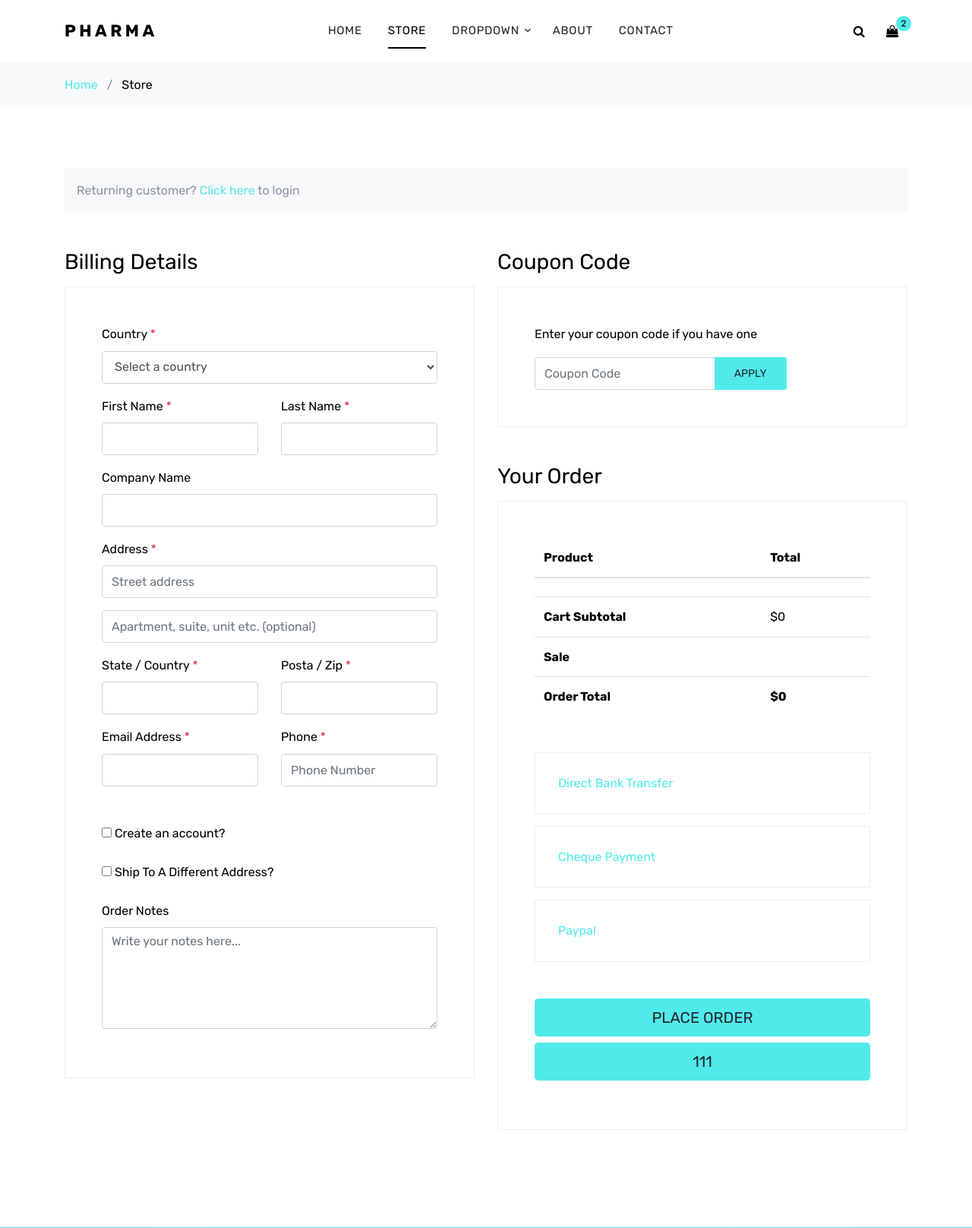
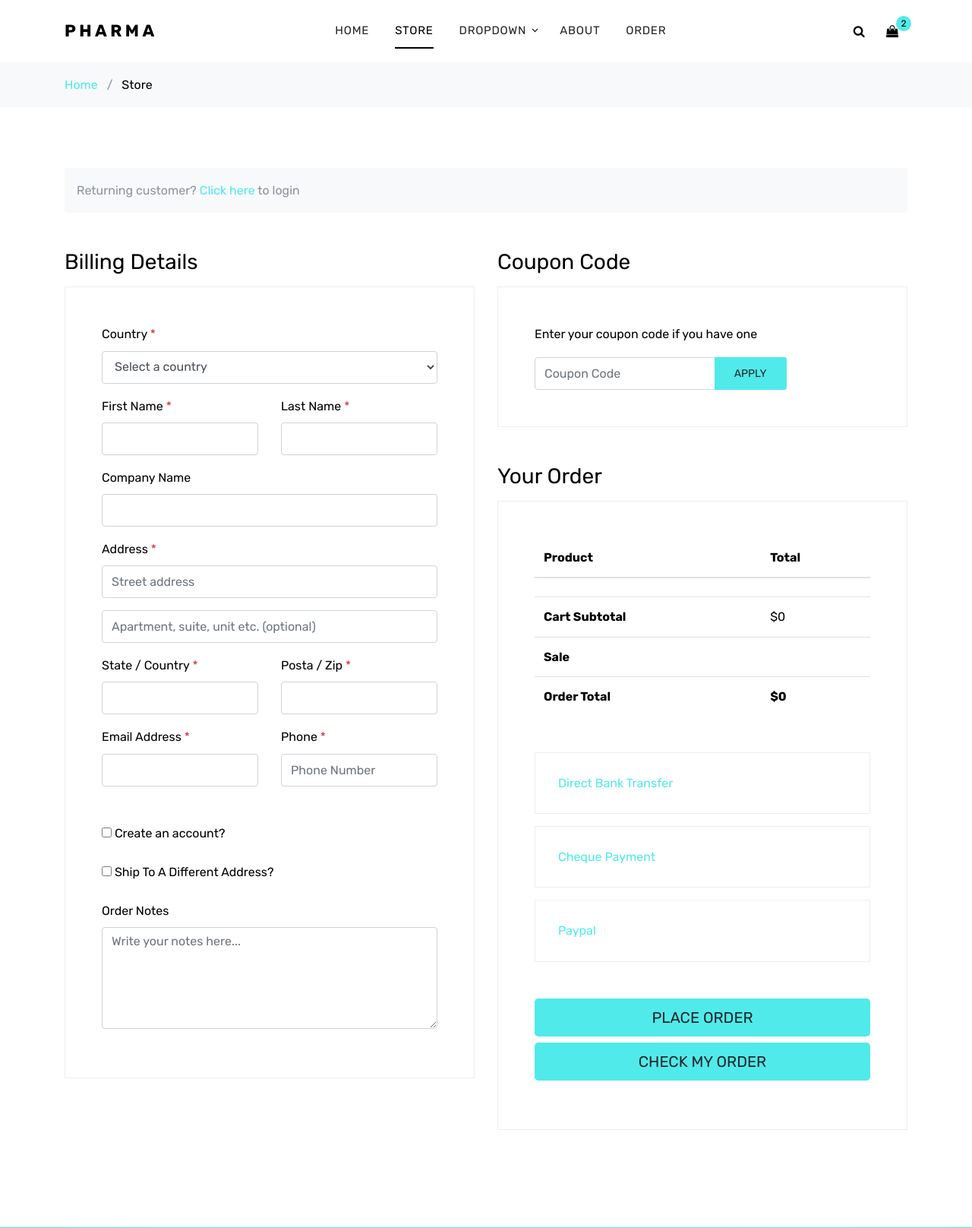
Before and after one commit to bluegmlduf2/pharmaShop, a PHP site: the page made by application/views/page/checkout.php in a window 1280 px wide. Shown: the top 1616 px of the page at 76% size. Run offline with PHP 8.4, Linux system fonts and the light colour scheme; the template is opened without the code that fills it, so the values that code supplies are empty; some web fonts are replaced.

Commit message:
20200617 윤희열 주문완료

```diff
--- a/application/controllers/main.php
+++ b/application/controllers/main.php
@@ -89,13 +89,13 @@ class Main extends CI_Controller {
 	}
 
 	/**
-	 * 연락처 화면 호출
+	 * 주문리스트화면
 	 */
-	public function contact() {
+	public function orderList() {
 		$default_data=array('title'=> "Wally's Portfolio");
 
 		$this->load->view('layout/header', $default_data);
-		$this->load->view('page/contact', $data);
+		$this->load->view('page/orderList', $data);
 		$this->load->view('layout/footer', $default_data);
 	}
 	/**
@@ -202,7 +202,7 @@ class Main extends CI_Controller {
 			}
 
 			$this->db->close();
-			echo json_encode(array('result'=>$order_cd));
+			echo json_encode(array('order_cd'=>$order_cd));
 		}catch(Exception $e){
 			$this->db->close();
 			log_message("error",$e);
@@ -210,4 +210,26 @@ class Main extends CI_Controller {
 		}
 	}
 
+		/**
+	 * 주문 번호 체크
+	 */
+	public function CheckOrderList() {
+		$this->load->model('Order_model');
+		$data = $this->input->post('data', true);
+		$json_data = json_decode( $data,true);
+
+		try{
+			$order_cnt=$this->Order_model->GetOrderCnt($json_data['order_cd']);
+
+			if($order_cnt[0]->CNT!=1){
+				echo json_encode(array('order_cd'=>'_error','message'=>'Please Check the OrderNumber'));
+			}else{
+				echo json_encode(array('order_cd'=>$order_cnt));
+			}
+		}catch(Exception $e){
+			$this->db->close();
+			log_message("error",$e);
+			//echo json_encode(array('result'=>'_error','message'=>$e+' Please Contact Administator'));
+		}
+	}
 }
--- a/application/views/layout/header.php
+++ b/application/views/layout/header.php
@@ -66,7 +66,7 @@
                   </ul>
                 </li>
                 <li><a href="/pharmaShop/main/about">About</a></li>
-                <li><a href="/pharmaShop/main/cart">Contact</a></li>
+                <li><a href="/pharmaShop/main/checkout">Order</a></li>
               </ul>
             </nav>
           </div>
--- a/application/views/page/checkout.php
+++ b/application/views/page/checkout.php
@@ -281,7 +281,7 @@
                     <button class="btn btn-primary btn-lg btn-block" id='btnOrder' onclick='placeOrder()'>Place
                       Order</button>
 
-                      <button class="btn btn-primary btn-lg btn-block" id='btn111' >111</button>
+                      <button class="btn btn-primary btn-lg btn-block" id='btnChkOrder' >Check My Order</button>
                   </div>
 
                 </div>
--- a/static/libraries/js/pharma_checkout.js
+++ b/static/libraries/js/pharma_checkout.js
@@ -24,7 +24,6 @@ $(function () {
             $('html').scrollTop(0);//해당 셀렉터까지 스크롤 이동
             $('#showMoreBtn').text('SHOW MORE');
             toggle=true
-
         }
     });
 
@@ -34,20 +33,69 @@ $(function () {
         $(this).val($(this).val().replace(/[^-0-9]/gi, ""));
     });
 
+    //Check My Order
+    $('#btnChkOrder').click(function(){
+        swal("Input Your Order Number:", {
+            content: "input",
+          })
+          .then((value) => {
+            var obj ={
+                "order_cd": value
+            };
+            obj = JSON.stringify(obj);//json객체 -> json문자열
 
+            $.ajax({
+                type: "POST",
+                url: "/pharmaShop/main/checkOrderList",
+                data: {
+                    "data": obj
+                },
+                async: false,
+                dataType: "json",
+                success: function (result) {
+                    if(result.order_cd[0].CNT==1){
+                        swal("Thanks!", "Successfully Checked!", "success");
+                        debugger
+                        location.herf="/pharmaShop/main/orderList/"+value;
+                    }else{
+                        swal("Sorry Check the OrderNumber!", result.message, "error");
+                    }
+                    //콜백함수-->동기적으로 동작 location.reload();가 비동기적으로 실행되버리기때문
+                    //var syncFunc=function(lastCall){
 
-    $('#btn111').click(function(){
-        $('#c_country').val('3'),
-        $('#c_fname').val('2');
-        $('#c_lname').val('3');
-        $('#c_companyname').val('4');
-        $('#c_address').val('5');
-        $('#c_address_opt').val('6');
-        $('#c_state_country').val('7');
-        $('#c_postal_zip').val('8');
-        $('#c_email_address').val('9');
-        $('#c_phone').val('10');
-        $('#c_order_notes').val('11');
+                        //주문번호
+                        //swal("Successfully Ordered!", "Check Your Order Number!  \n Youu OrderNumber Is : ", "success");
+
+                        // //로컬스토리지 비우기 확인
+                        // swal({
+                        //     title: "Successfully Ordered!",
+                        //     text: "Check Your Order Number! [ "+result.result+" ]  \n  Would you delete Cart List?",
+                        //     icon: "success",
+                        //     confirmButtonColor: '#3085d6',
+                        //     cancelButtonColor: '#d33',
+                        //     buttons: true
+                        // })
+                        // .then((willDelete) => {
+                        //     if (willDelete) {
+                        //         localStorage.clear();
+                        //         swal("Successfully Deleted");
+                        //         location.reload();
+                        //     }else{
+                        //         location.reload();
+                        //     }
+                        // });
+                        // //최종 실행 location.reload();
+                        // lastCall();
+                    //}
+                },
+                error: function (request, status, error) {
+                    //console.log("code:"+request.status+ ", message: "+request.responseText+", error:"+error);
+                    swal("code:" + request.status + ", message: " + request.responseText + ", error:" +
+                        error+"\n"+"\n     ---Please Contact Administrator ---");
+                }
+            });
+        });
+
     })
 
 });
@@ -155,15 +203,17 @@ function placeOrder(){
                     async: false,
                     dataType: "json",
                     success: function (result) {
+                        //콜백함수-->동기적으로 동작 location.reload();가 비동기적으로 실행되버리기때문
+                        var syncFunc=function(lastCall){
+
                             //주문번호
-                        swal("Successfully Ordered! \n Check Your Order Number!",'OrderNumber Is : '+result, {
-                            icon: "success",
-                          });
+                            swal("Successfully Ordered!", "Check Your Order Number!  \n Youu OrderNumber Is : ", "success");
+
                             //로컬스토리지 비우기 확인
                             swal({
-                            title: "Info",
-                            text: "Would you delete Cart List?",
-                            icon: "info",
+                                title: "Successfully Ordered!",
+                                text: "Check Your Order Number! [ "+result.order_cd+" ]  \n  Would you delete Cart List?",
+                                icon: "success",
                                 confirmButtonColor: '#3085d6',
                                 cancelButtonColor: '#d33',
                                 buttons: true
@@ -172,9 +222,19 @@ function placeOrder(){
                                 if (willDelete) {
                                     localStorage.clear();
                                     swal("Successfully Deleted");
+                                    location.reload();
+                                }else{
+                                    location.reload();
                                 }
                             });
-                        location.reload();
+                            //최종 실행 location.reload();
+                            lastCall();
+                        }
+
+                        syncFunc(function lastCall(){
+                          //  location.reload(); //동기함수에 매개변수로 lastCall()을 넣음. 가장 마지막에 실행
+                        });
+
                     },
                     error: function (request, status, error) {
                         //console.log("code:"+request.status+ ", message: "+request.responseText+", error:"+error);
```
Also changed, not shown: application/models/Order_model.php (+10 -0 lines), application/views/page/orderList.php (renamed from application/views/page/contact.php). Lines whose indentation alone changed are shown as unchanged.
